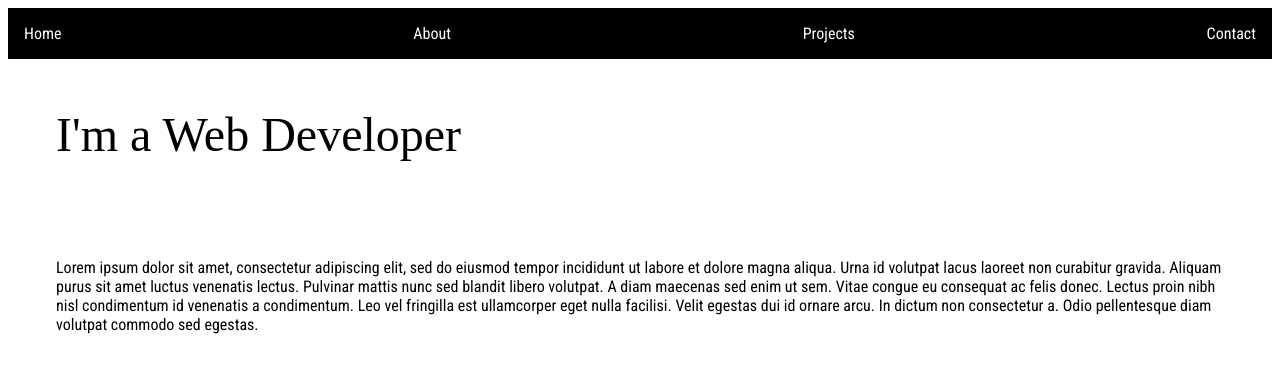
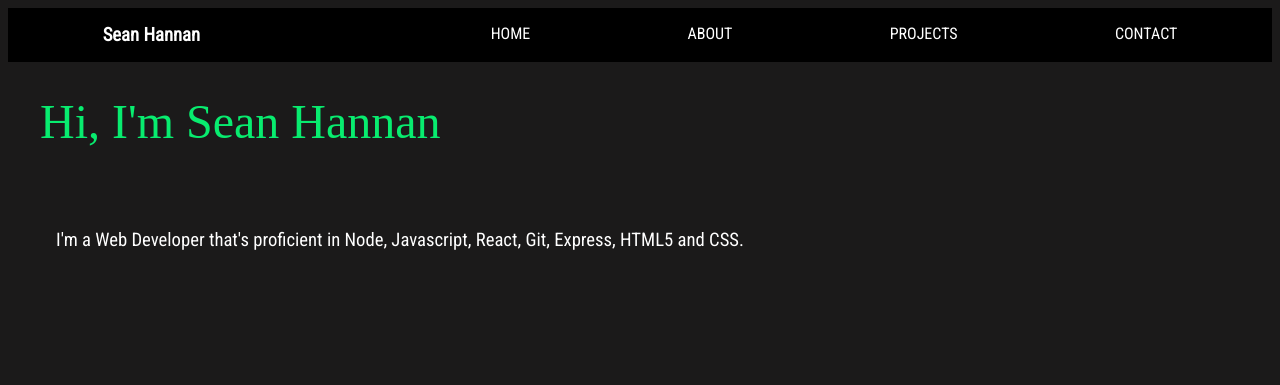
Before and after one commit to SeanHan18/Portfolio-Site, a React app: page /about in a window 1280 px wide. Built offline with nearby package versions, Linux system fonts and the light colour scheme.

Commit message:
More CSS and About section updated

```diff
--- a/public/index.html
+++ b/public/index.html
@@ -4,6 +4,7 @@
     <link href="https://fonts.googleapis.com/css2?family=Bungee&display=swap" rel="stylesheet">
     <link href="https://fonts.googleapis.com/css2?family=Oswald:wght@300&display=swap" rel="stylesheet">
     <link href="https://fonts.googleapis.com/css2?family=Roboto+Condensed&display=swap" rel="stylesheet">
+    <link rel="preconnect" href="https://fonts.googleapis.com">
     <meta charset="UTF-8">
     <meta http-equiv="X-UA-Compatible" content="IE=edge">
     <meta name="viewport" content="width=>, initial-scale=1.0">
--- a/src/components/Navbar.js
+++ b/src/components/Navbar.js
@@ -1,5 +1,6 @@
 import React, { useState } from 'react';
-import { Link } from 'react-router-dom'
+import { Link } from 'react-router-dom';
+import { SocialIcon } from 'react-social-icons';
 
 
 const Navbar = () => {
@@ -15,10 +16,11 @@ const Navbar = () => {
         <header>
             <nav className='nav-bar'>
                 <ul id='navlist' >
-                <Link to='/home'  className={homeHovered ? 'selectednav' : 'navlink'} onMouseEnter={toggleHomeHover} onMouseLeave={toggleHomeHover}>Home</Link>
-                <Link to='/about' className={aboutHovered ? 'selectednav' : 'navlink'} onMouseEnter={toggleAboutHover} onMouseLeave={toggleAboutHover}>About</Link>
-                <Link to='/projects' className={projectsHovered ? 'selectednav' : 'navlink'} onMouseEnter={toggleProjectsHover} onMouseLeave={toggleProjectsHover}>Projects</Link>
-                <Link to='/contact' className={contactHovered ? 'selectednav' : 'navlink'} onMouseEnter={toggleContactHover} onMouseLeave={toggleContactHover}>Contact</Link>
+                <h3 className='navbarTitle'>Sean Hannan</h3>
+                <Link to='/home'  className={homeHovered ? 'selectednav' : 'navlink'} onMouseEnter={toggleHomeHover} onMouseLeave={toggleHomeHover}>HOME</Link>
+                <Link to='/about' className={aboutHovered ? 'selectednav' : 'navlink'} onMouseEnter={toggleAboutHover} onMouseLeave={toggleAboutHover}>ABOUT</Link>
+                <Link to='/projects' className={projectsHovered ? 'selectednav' : 'navlink'} onMouseEnter={toggleProjectsHover} onMouseLeave={toggleProjectsHover}>PROJECTS</Link>
+                <Link to='/contact' className={contactHovered ? 'selectednav' : 'navlink'} onMouseEnter={toggleContactHover} onMouseLeave={toggleContactHover}>CONTACT</Link>
                 </ul>
             </nav>
         </header>
--- a/src/components/about.js
+++ b/src/components/about.js
@@ -3,8 +3,8 @@ import React from 'react';
 const About = () => {
     return (
         <div id='FlexContainer' >
-        <div id='AboutHeader'>I'm a Web Developer</div>
-        <div id='AboutText' >Lorem ipsum dolor sit amet, consectetur adipiscing elit, sed do eiusmod tempor incididunt ut labore et dolore magna aliqua. Urna id volutpat lacus laoreet non curabitur gravida. Aliquam purus sit amet luctus venenatis lectus. Pulvinar mattis nunc sed blandit libero volutpat. A diam maecenas sed enim ut sem. Vitae congue eu consequat ac felis donec. Lectus proin nibh nisl condimentum id venenatis a condimentum. Leo vel fringilla est ullamcorper eget nulla facilisi. Velit egestas dui id ornare arcu. In dictum non consectetur a. Odio pellentesque diam volutpat commodo sed egestas.</div>
+        <div id='AboutHeader'>Hi, I'm Sean Hannan</div>
+        <div id='AboutText' >I'm a Web Developer that's proficient in Node, Javascript, React, Git, Express, HTML5 and CSS.</div>
         </div>
     )
     }
--- a/src/style.css
+++ b/src/style.css
@@ -1,17 +1,13 @@
 *{
     /* color:rgb(5, 156, 73); */
-    background-color:white;
+    background-color: #1b1a1a;
 
 }
-/* #nav-bar{
-    font-family: 'Roboto Condensed', sans-serif;
-    padding: 1000px;
-} */
 
 #MainTitle{
     font-family: 'Roboto Condensed', sans-serif;
     font-size: 36pt;
-    color: black;
+    color: white;
     text-align: center;
 }
 #Project{
@@ -29,23 +25,28 @@
 #ProjectTitle{
     background-color: black;
     display: flex;
-    color:white;
+    color:rgb(8, 236, 111);
     justify-content: space-between;
     align-items: center;
     padding: 1rem;
 }
 
 #ProjectText{
-    color: black
+    color: white
 }
+
+/* .nav-bar{
+display: flex;
+} */
 
 #navlist{
     background-color: black;
     font-family: 'Roboto Condensed', sans-serif;
     color:white;
     display: flex;
-    justify-content: space-between;
-    /* align-items: center; */
+    flex-direction: row;
+
+    justify-content: space-around;
     padding: 1rem;
     border: 0;
     margin: 0px;
@@ -59,17 +60,28 @@
 
 .selectednav{
     background-color: black;
-    color:red;
+    color:rgb(8, 236, 111);
     text-decoration: none;
 }
 
 #AboutText{
     font-family: 'Roboto Condensed', sans-serif;
-    color:black;
-    padding: 3rem
+    color:white;
+    padding: 3rem;
+    font-size: 14pt;
 }
 #AboutHeader{
     font-size: 36pt;
-    color: black;
-    padding: 3rem
+    color: rgb(8, 236, 111);
+    padding: 2rem
 }
+
+.navbarTitle{
+    background-color: black;
+    color: white;
+    margin-top: 0;
+    margin-bottom: 0;
+    margin-right: 100pt;
+    margin-left: 0pt;
+
+}
```
